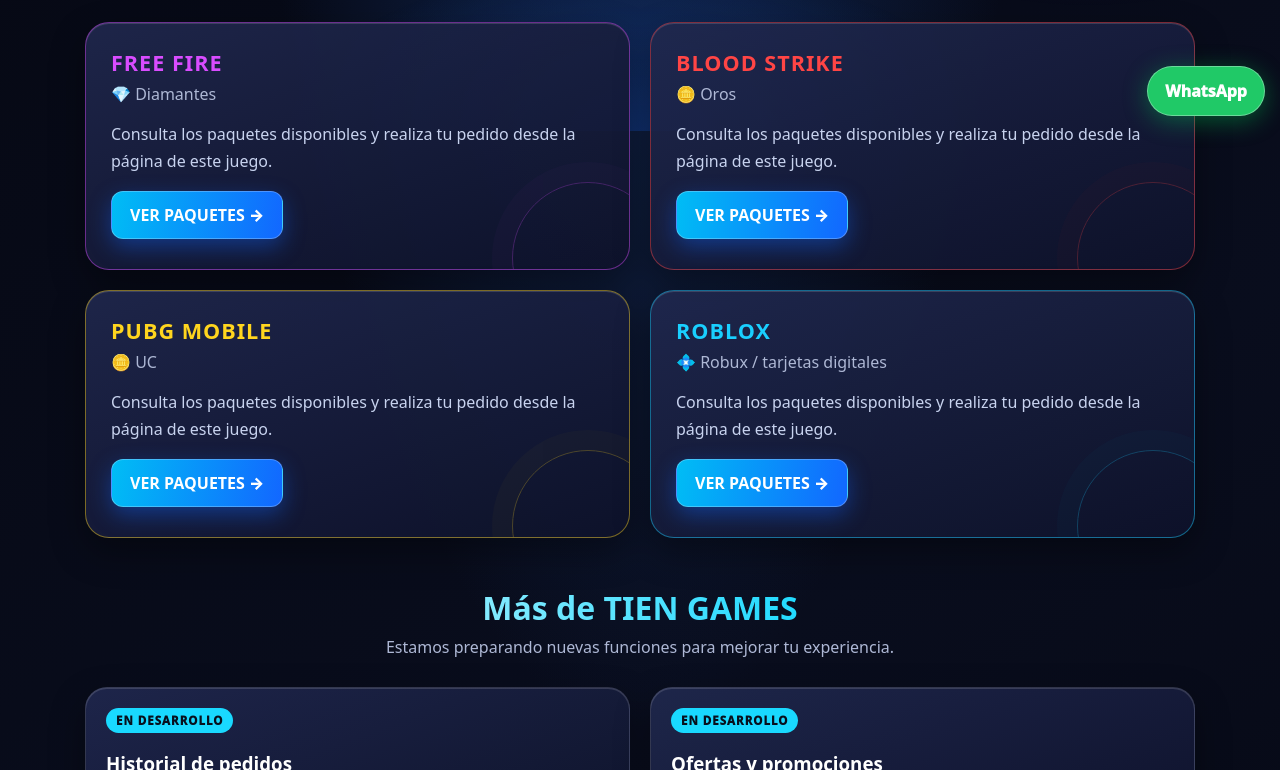
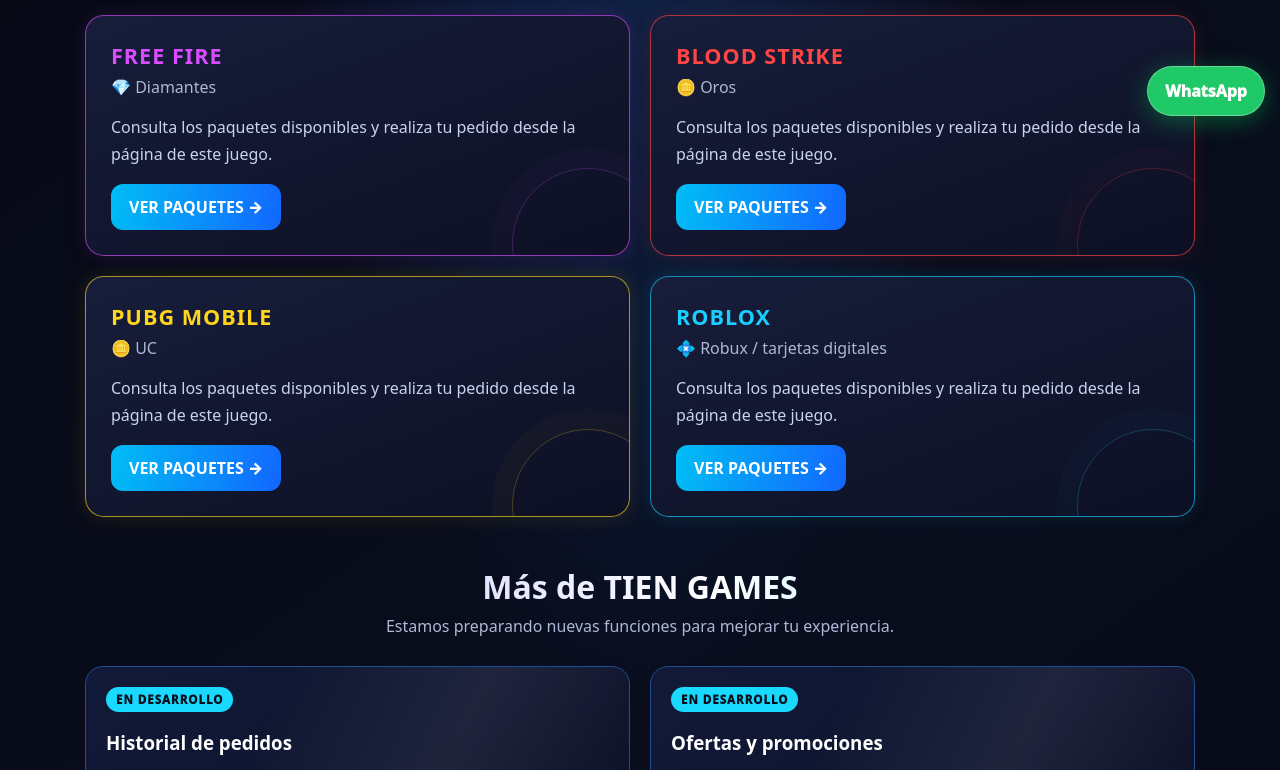
Before and after one commit to lheg-studio/tien-games, a plain HTML site: page index.html in a window 1280 px wide. Shown: the part 669-1439 px from the top of the page. Drawn offline with nearby package versions, Linux system fonts and the light colour scheme.

Commit message:
Volver a la portada original

```diff
--- a/index.html
+++ b/index.html
@@ -110,7 +110,6 @@ header{border-bottom-color:#2455a0}
 
 <script src="https://cdn.jsdelivr.net/npm/@supabase/supabase-js@2"></script>
 <script src="js/supabase-config.js"></script>
-<link rel="stylesheet" href="css/store-glass.css">
 </head><body>
 
 <div class="group-ln-splash" id="groupLnSplash" aria-label="Conectando con el servidor">
```
